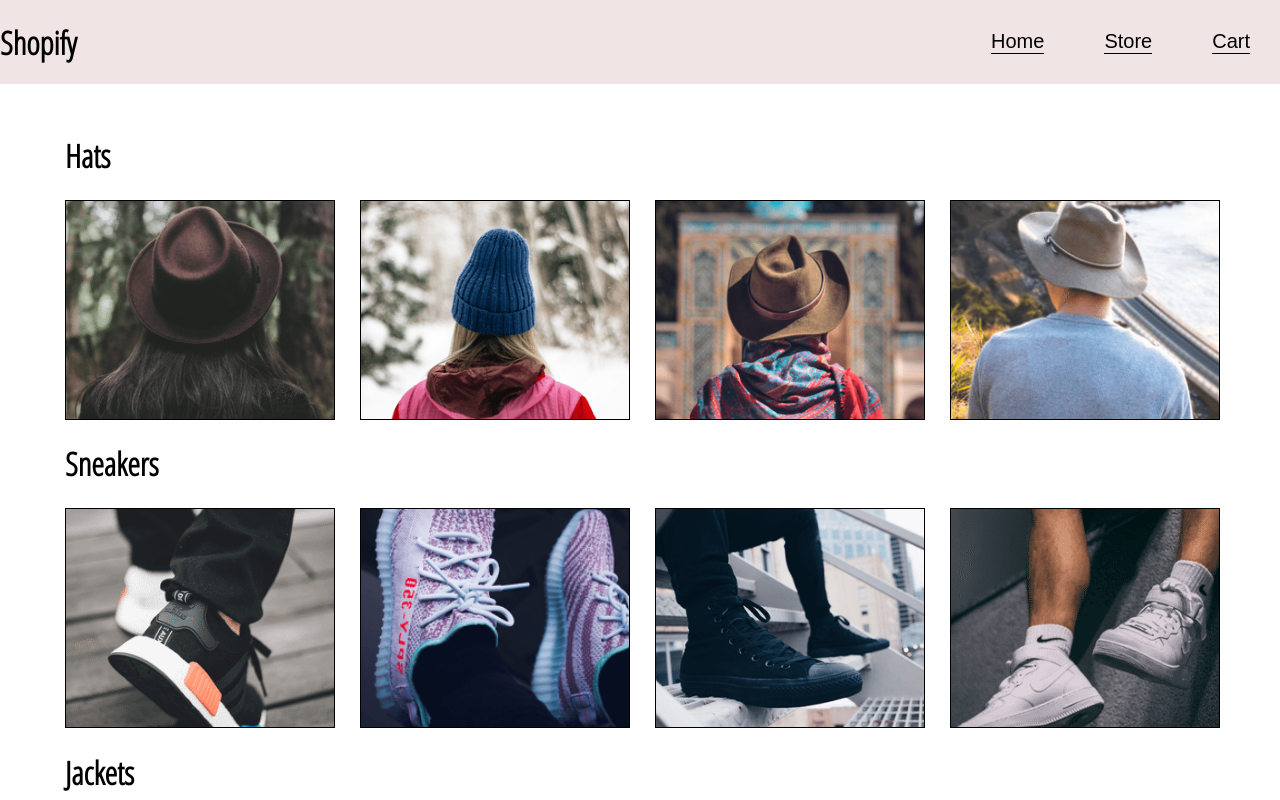
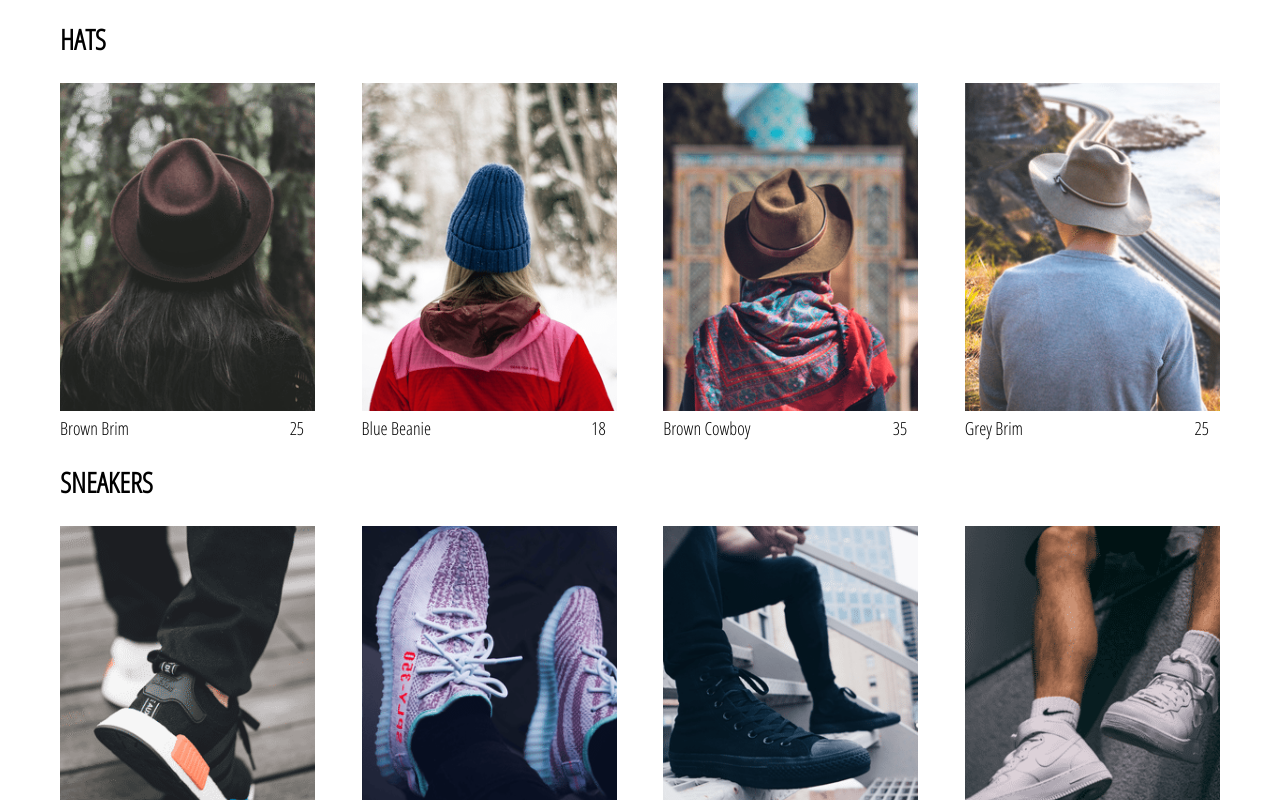
Before and after one commit to deveshteotia12/ecommerce_react, a React (Create React App) app: page /Shop in a window 1280 px wide. Shown: the top 800 px of the page. Built offline with nearby package versions, Linux system fonts and the light colour scheme.

Commit message:
Updated the shop page

```diff
--- /dev/null
+++ b/collection-item.styles.scss
@@ -0,0 +1,32 @@
+.collection-item {
+  width: 22%;
+  display: flex;
+  flex-direction: column;
+  height: 350px;
+  align-items: center;
+
+  .image {
+    width: 100%;
+    height: 95%;
+    background-size: cover;
+    background-position: center;
+    margin-bottom: 5px;
+  }
+
+  .collection-footer {
+    width: 100%;
+    height: 5%;
+    display: flex;
+    justify-content: space-between;
+    font-size: 18px;
+
+    .name {
+      width: 90%;
+      margin-bottom: 15px;
+    }
+
+    .price {
+      width: 10%;
+    }
+  }
+}
--- /dev/null
+++ b/collection-preview.styles.scss
@@ -0,0 +1,15 @@
+.collection-preview {
+  display: flex;
+  flex-direction: column;
+  margin-bottom: 30px;
+
+  .title {
+    font-size: 28px;
+    margin-bottom: 25px;
+  }
+
+  .preview {
+    display: flex;
+    justify-content: space-between;
+  }
+}
--- a/src/App.css
+++ b/src/App.css
@@ -1,3 +1,4 @@
 body{
     font-family: 'Open Sans Condensed', sans-serif;
+    padding: 20px 60px;
 }
--- a/src/App.js
+++ b/src/App.js
@@ -3,7 +3,7 @@ import "./App.css";
 import { Switch, Route } from 'react-router-dom';
 //import Container from "./components/components.container"
 import HomePage from "./Pages/Homepage/hompage.component"
-import Shop from './Pages/Shoppage/ShopPage.componenets'
+import ShopPage from './Pages/Shoppage/ShopPage.componenets'
 const Hats=(props)=>{
   console.log(props)
   return(
@@ -17,7 +17,7 @@ function App()
      <Switch>
         <Route exact path="/" component={HomePage}/>
         <Route exact path="/shop/:name" component={Hats}/>
-        <Route exact path="/Shop" component={Shop}></Route>
+        <Route exact path="/Shop" component={ShopPage}></Route>
      </Switch>
     </div>
   )
--- a/src/Navbar/Navbar.styles.scss
+++ /dev/null
@@ -1,32 +0,0 @@
-.Nav{
-    display: flex;
-    justify-content: space-between;
-    align-items: center;
-    margin: 0;
-
-    background-color: rgb(241, 228, 228);
-    h1{
-        color: black;
-    }
-    .Links{
-        display: flex;
-
-        button{
-            cursor: pointer;
-            color: black;
-            margin: 30px;
-            background: none;
-            border: none;
-            font-size: 20px;
-            outline: none;
-            border-bottom: 1px solid black;
-
-        }
-
-    }
-
-}
-button:hover{
-                translate: rotate(360deg);
-                transform: translate 1s;
-            }
--- a/src/Navbar/navbar.jsx
+++ /dev/null
@@ -1,17 +0,0 @@
-import React from 'react'
-import { withRouter} from 'react-router-dom'
-import "./Navbar.styles.scss"
-const Navbar= (props)=>{
-   return(
-        <div className="Nav">
-            <h1>Shopify</h1>
-            <div className="Links">
-               <button onClick={()=>props.history.push("/")}>Home</button>
-                <button onClick={()=>props.history.push("/Shop")}>Store</button>
-                <button onClick={()=>props.history.push("/Shop")}>Cart</button>
-            </div>
-        </div>
-    )
- }
-
- export default withRouter(Navbar);
--- a/src/Pages/Homepage/hompage.component.jsx
+++ b/src/Pages/Homepage/hompage.component.jsx
@@ -1,18 +1,18 @@
 import React from 'react';
 import "./homepage.styles.scss";
 import Directory from "../../components/directory/homepage.directory-menu"
-import Navbar from "../../Navbar/navbar"
+
 const HomePage= (props)=>{
   console.log(props);
 
   return (
-   <div className="mainPage">
-   <Navbar></Navbar>
+
+
    <div className="homepage">
 
         <Directory></Directory>
    </div>
-   </div>
+
 );
 }
 export default HomePage;
--- a/src/Pages/Shoppage/ShopPage.componenets.jsx
+++ b/src/Pages/Shoppage/ShopPage.componenets.jsx
@@ -1,17 +1,24 @@
 import React from 'react';
 import ShopContainer from '../../components/shopContainer/shopContainer'
-import './ShopPage.styles.scss'
-import Navbar from "../../Navbar/navbar"
-const Shop=()=>{
-   console.log("Hii")
-    return(
-       <div>
-        <Navbar></Navbar>
-       <div className="shopPage">
-          <ShopContainer></ShopContainer>
-       </div>
-       </div>
-    )
+import './ShopPage.styles.scss';
+import SHOP_DATA from  "../../shop.data"
+import "../../components/PreviewCollection/previewCollection.component"
+import PreviewCollection from '../../components/PreviewCollection/previewCollection.component';
+class ShopPage extends React.Component{
+   constructor(props)
+   {
+      super(props);
+      this.state={
+         collection: SHOP_DATA
+      }
+   }
+   render()
+   {
+      return(
+         this.state.collection.map((items)=>(<PreviewCollection key={items.id} title={items.title} items={items.items}></PreviewCollection>))
+      )
+   }
+
 }
 
-export default Shop;
+export default ShopPage;
--- /dev/null
+++ b/src/components/PreviewCollection/preview.collection.styles.scss
@@ -0,0 +1,15 @@
+.collection-preview {
+    display: flex;
+    flex-direction: column;
+    margin-bottom: 30px;
+
+    .title {
+      font-size: 28px;
+      margin-bottom: 25px;
+    }
+
+    .preview {
+      display: flex;
+      justify-content: space-between;
+    }
+  }
--- /dev/null
+++ b/src/components/PreviewCollection/previewCollection.component.jsx
@@ -0,0 +1,17 @@
+import React from 'react';
+
+import './preview.collection.styles.scss'
+import CollectionItem from "../collectionItems/collection-items"
+const PreviewCollection = ({title, items, id })=>(
+<div className="collection-preview">
+    <h1 className="title">{title.toUpperCase()}</h1>
+    <div className="preview">
+          {
+              //On the place of filter we can also use slice to get 4 elements
+             items.filter((items,idx) => idx<4).map(({id, ...otherItemProps})=>(<CollectionItem key={id} {...otherItemProps}></CollectionItem>))
+          }
+    </div>
+</div>
+)
+
+export default PreviewCollection;
--- /dev/null
+++ b/src/components/collectionItems/collection-items.jsx
@@ -0,0 +1,20 @@
+import React from "react";
+
+import "./collection-items.styles.scss"
+
+const CollectionItem = ({id , name , price , imageUrl})=>(
+    <div className="collection-item">
+       <div
+         className="image"
+         style={{
+             backgroundImage: `url(${imageUrl})`
+         }}
+       />
+       <div className="collection-footer">
+          <span className="name">{name}</span>
+          <span className="price">{price}</span>
+       </div>
+    </div>
+);
+
+export default CollectionItem;
--- /dev/null
+++ b/src/components/collectionItems/collection-items.styles.scss
@@ -0,0 +1,32 @@
+.collection-item {
+    width: 22%;
+    display: flex;
+    flex-direction: column;
+    height: 350px;
+    align-items: center;
+
+    .image {
+      width: 100%;
+      height: 95%;
+      background-size: cover;
+      background-position: center;
+      margin-bottom: 5px;
+    }
+
+    .collection-footer {
+      width: 100%;
+      height: 5%;
+      display: flex;
+      justify-content: space-between;
+      font-size: 18px;
+
+      .name {
+        width: 90%;
+        margin-bottom: 15px;
+      }
+
+      .price {
+        width: 10%;
+      }
+    }
+  }
```
